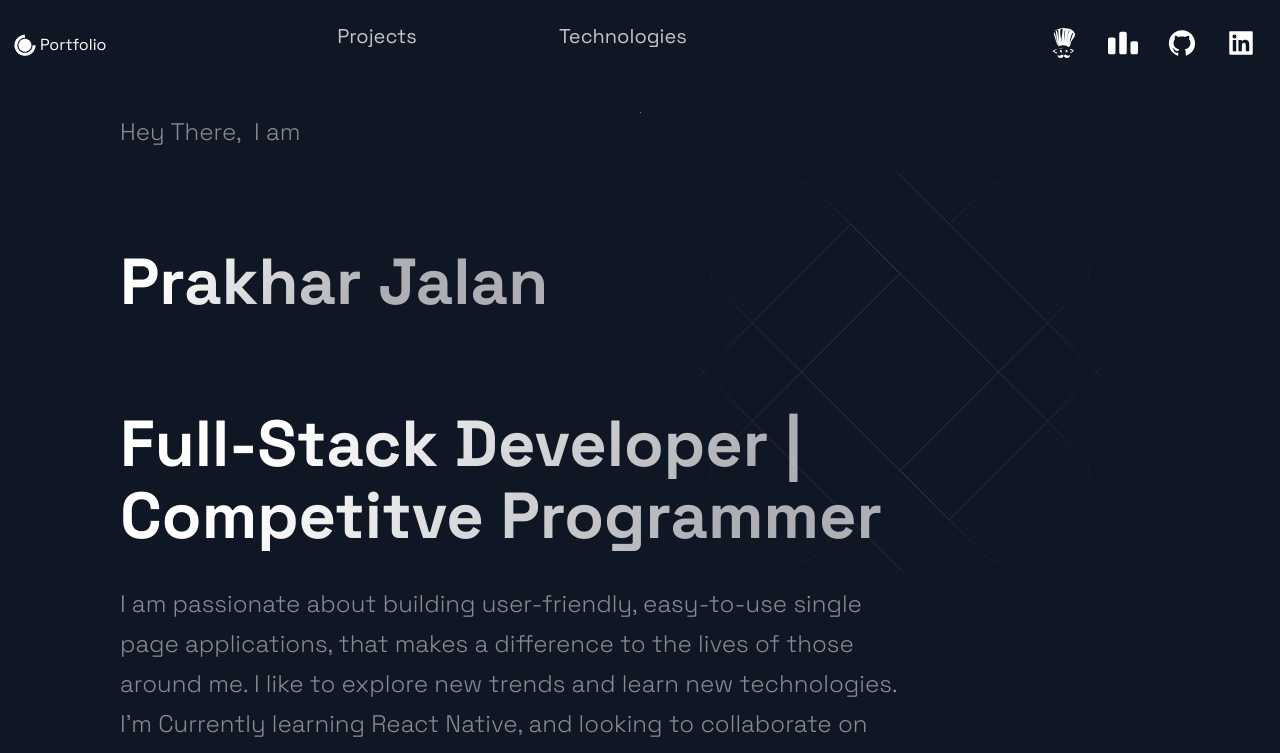
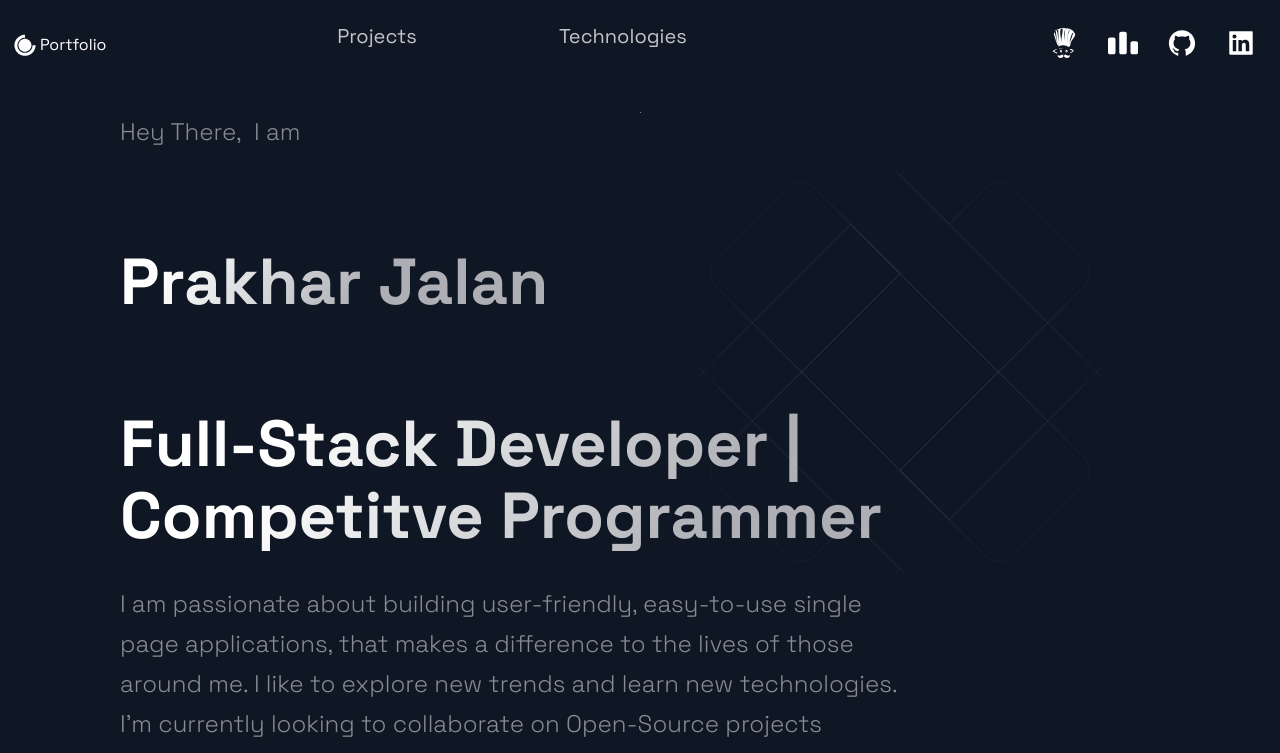
Before and after one commit to jalanprakhar/jalanprakhar, a Next.js app: page / in a window 1280 px wide. Shown: the top 753 px of the page. Built offline with nearby package versions, Linux system fonts and the light colour scheme.

Commit message:
basic modification

```diff
--- a/src/components/Hero/Hero.js
+++ b/src/components/Hero/Hero.js
@@ -18,7 +18,7 @@ const Hero = (props) => (
 
         </SectionTitle>
         <SectionText>I am
-        passionate about building user-friendly, easy-to-use single page applications, that makes a difference to the lives of those around me. I like to explore new trends and learn new technologies. I'm Currently learning React Native, and looking to collaborate on Open-Source projects
+        passionate about building user-friendly, easy-to-use single page applications, that makes a difference to the lives of those around me. I like to explore new trends and learn new technologies. I'm currently looking to collaborate on Open-Source projects
         </SectionText>
         <a href='https://drive.google.com/file/d/1AkOzJNolE81msxquTET4awdzuUfEKyK5/view?usp=sharing' target='_blank'><Button>Resume</Button></a>
       </LeftSection>
```
Also changed, not shown: 1 other file (tests, documents, lock files or other folders).
